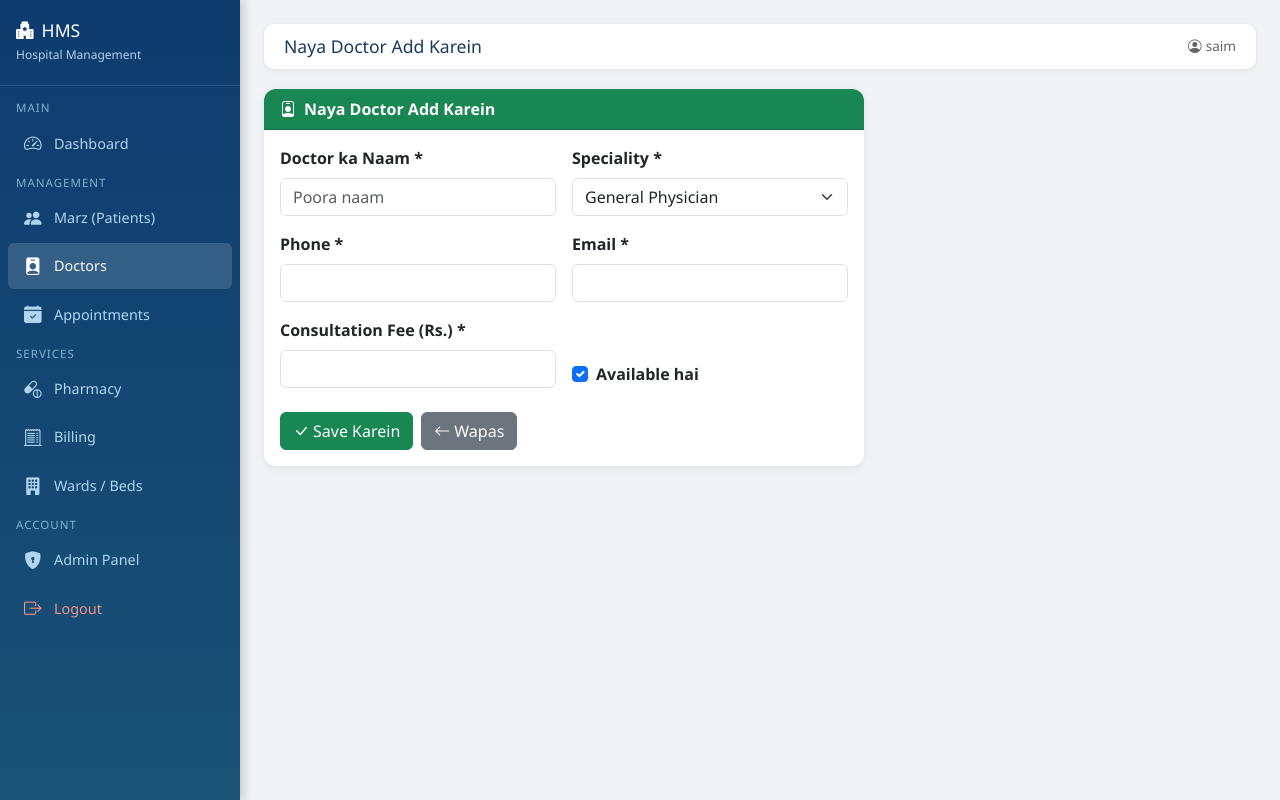
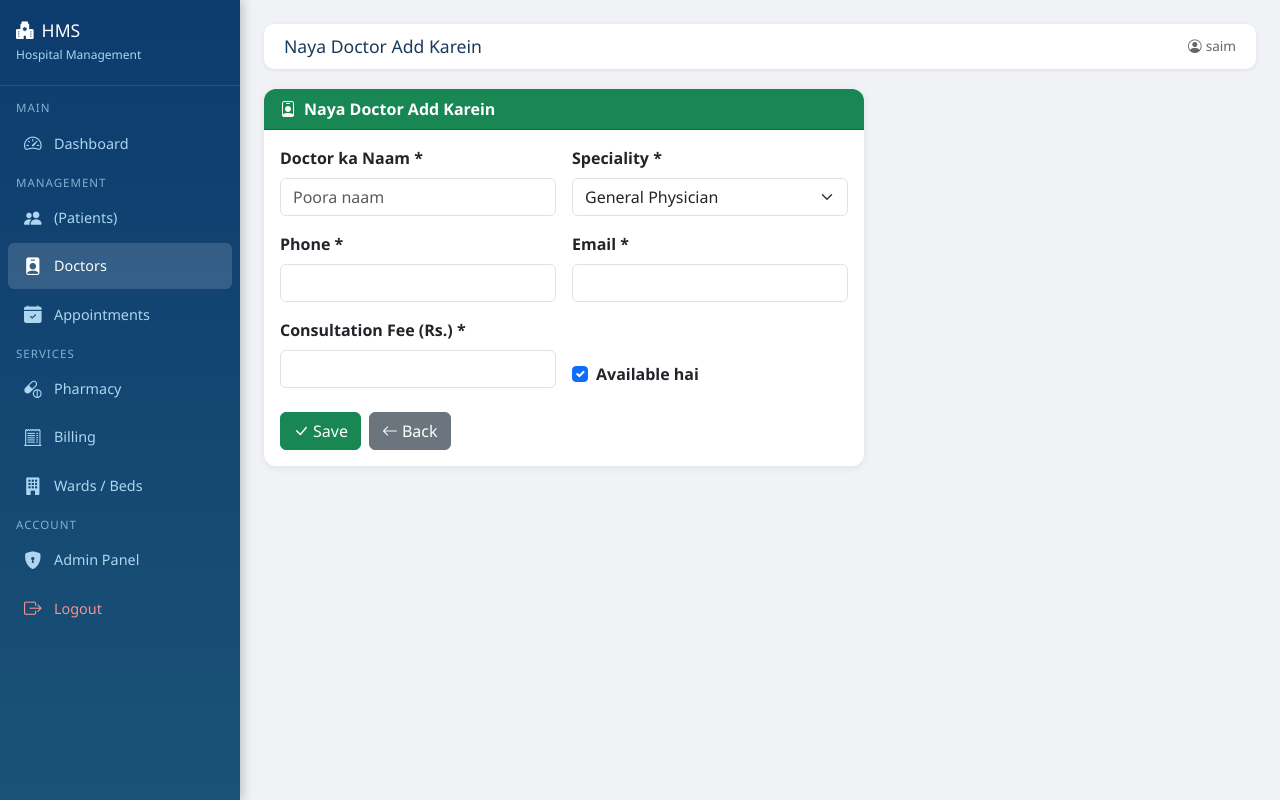
Before and after one commit to saimilyas459-rgb/Hospital_Management_system, a Django app: page /doctors/add/ in a window 1280 px wide. Run offline with Django 4.2, Linux system fonts and the light colour scheme; a user stored in the database is signed in.

Commit message:
add different feature

```diff
--- a/templates/base.html
+++ b/templates/base.html
@@ -59,7 +59,7 @@
         </a>
         <span class="nav-section">Management</span>
         <a href="/patients/" class="{% if '/patients/' in request.path %}active{% endif %}">
-            <i class="bi bi-people-fill"></i> Marz (Patients)
+            <i class="bi bi-people-fill"></i> (Patients)
         </a>
         <a href="/doctors/" class="{% if '/doctors/' in request.path %}active{% endif %}">
             <i class="bi bi-person-badge-fill"></i> Doctors
--- a/templates/doctors/form.html
+++ b/templates/doctors/form.html
@@ -47,8 +47,8 @@
                 </div>
             </div>
             <div class="mt-4 d-flex gap-2">
-                <button type="submit" class="btn btn-success"><i class="bi bi-check-lg me-1"></i>Save Karein</button>
-                <a href="{% url 'doctor_list' %}" class="btn btn-secondary"><i class="bi bi-arrow-left me-1"></i>Wapas</a>
+                <button type="submit" class="btn btn-success"><i class="bi bi-check-lg me-1"></i>Save</button>
+                <a href="{% url 'doctor_list' %}" class="btn btn-secondary"><i class="bi bi-arrow-left me-1"></i>Back</a>
             </div>
         </form>
     </div>
```
Also changed, not shown: patients/views.py (+4 -4 lines).
